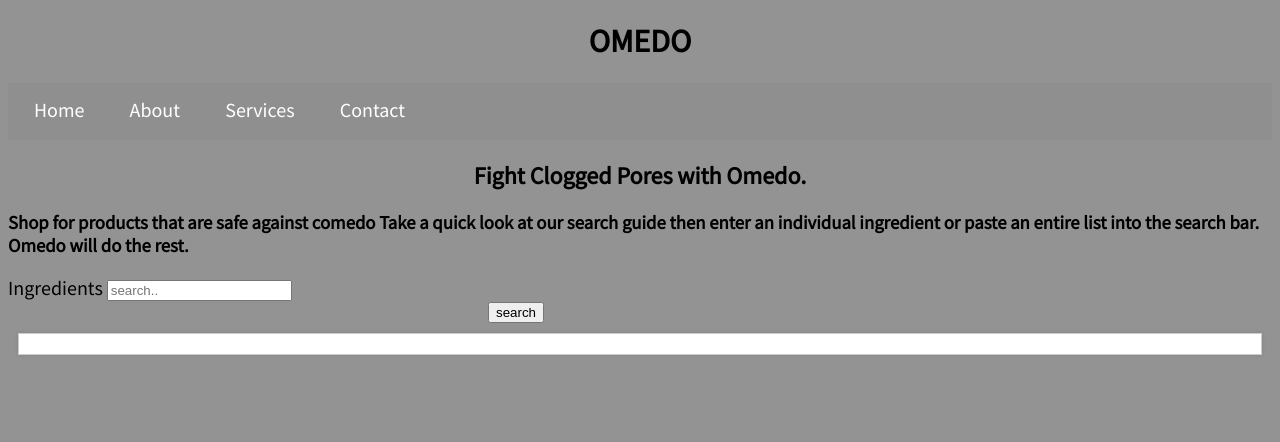
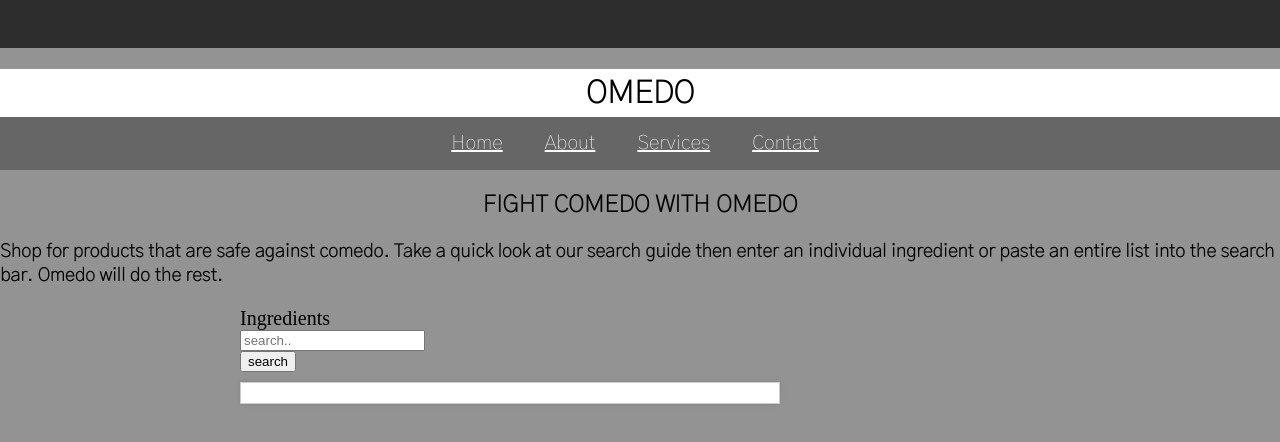
Before and after one commit to vanessalei411/pd7-create-task-nesslei, a website built with Vite: page vite-project/index.html in a window 1280 px wide. Built offline with nearby package versions, Linux system fonts and the light colour scheme.

Commit message:
AGHHHH
ADWVADVW

```diff
--- a/vite-project/index.html
+++ b/vite-project/index.html
@@ -4,18 +4,18 @@
     <meta charset="UTF-8" />
     <link rel="icon" type="image/svg+xml" href="/vite.svg" />
     <link rel="stylesheet" href="style.css">
-    <link rel="preconnect" href="https://fonts.googleapis.com">
-    <link rel="preconnect" href="https://fonts.gstatic.com" crossorigin>
-    <link href="https://fonts.googleapis.com/css2?family=Montserrat:wght@100&family=Open+Sans:wght@300&family=Source+Sans+Pro&display=swap" rel="stylesheet">
-    <meta name="viewport" content="width=device-width, initial-scale=1.0" />
-    <title>Vite App</title>
+   <link rel="preconnect" href="https://fonts.googleapis.com">
+<link rel="preconnect" href="https://fonts.gstatic.com" crossorigin>
+<link href="https://fonts.googleapis.com/css2?family=Gothic+A1:wght@100&family=Montserrat:wght@100&family=Open+Sans:wght@300&family=Source+Sans+Pro&display=swap" rel="stylesheet">
   </head>
-  <title class = "title" >OMEDO</title>
-  <div class = "random">
-    <title class = "title" >OMEDO</title>
+  <title class = "titles" >OMEDO</title>
+  <body>
+  <div class="toolbar">
   </div>
-  <body>
+  <div class="omedo">
     <h1> OMEDO </h1>
+  </div>
+
     <nav>
       <ul>
         <li><a href="#">Home</a></li>
@@ -26,19 +26,26 @@
     </nav>
     </div>
     <section class="bodybody">
-      <h1 class="heading">Fight Clogged Pores with Omedo.</h1>
+      <h1 class="heading">FIGHT COMEDO WITH OMEDO</h1>
       <h3 class="disciption">
-        Shop for products that are safe against comedo Take a quick look at our
+        Shop for products that are safe against comedo. Take a quick look at our
         search guide then enter an individual ingredient or paste an entire list
         into the search bar. Omedo will do the rest.
       </h3>
 
-    <a> Ingredients </a>
-
-    <input type="text" id = "userInput" class="userInput" placeholder="search.." />
 </section>
 
-<button class="search" id="srchBtn">search</button>
+<section class="containers">
+  <a> Ingredients </a>
+  <div class="search-container">
+    <input type="text" id = "userInput" class="userInput" placeholder="search.." />
+  </div>
+
+
+  <div class = "button-container">
+   <button class="search" id="srchBtn">search</button>
+  </div>
+</section>
 
 <div class="flex-container">
   <div id="output-container"></div>
--- a/vite-project/style.css
+++ b/vite-project/style.css
@@ -1,23 +1,35 @@
-
-.search {
-  margin-left: 30rem;
+*, *:before, *:after {
+  vertical-align: baseline;
+  box-sizing: inherit;
 }
 
+body {
+  margin: 0;
+  padding: 0;
+}
+
+ul {
+  margin: 0;
+  padding: 0;
+}
+
+
 nav {
-  background-color: rgba(143,143,143,255);
+  background-color:rgba(102,102,102,255);
 }
 
 nav ul {
-  list-style-type: none;
   padding: 0;
-  overflow: hidden;
-  display: inline-block;
   margin: 0 10px;
+  display: flex;
+  justify-content: center;
+  align-items: center;
 }
 
 nav li {
   display: inline-block;
   margin-right: 10px;
+  font-family: 'Gothic A1', sans-serif;
 }
 
 nav li a {
@@ -25,7 +37,6 @@ nav li a {
   color: white;
   text-align: center;
   padding: 14px 16px;
-  text-decoration: none;
 }
 
 nav li a:hover {
@@ -35,6 +46,8 @@ nav li a:hover {
 
 .flex-container {
   display: flex;
+  width: 35rem;
+  margin-left: 14.4rem;
 }
 
 #output-container {
@@ -50,18 +63,57 @@ nav li a:hover {
 
 h1 {
   text-align: center;
+  font-family: 'Gothic A1', sans-serif;
+}
+
+h3 {
+  font-family: 'Gothic A1', sans-serif;
+}
+
+.description {
+  margin: 0.3 rem 0;
+  display: block;
+  margin-block-start: 1 em;
+  margin-block-end: 1 em;
+  margin-inline-start: 0px;
+  margin-inline-end: 0px;
 }
 
 body {
   background-color: rgba(147,147,147,255);
-  font-family: 'Montserrat', sans-serif;
-  font-family: 'Open Sans', sans-serif;
-  font-family: 'Source Sans Pro', sans-serif;
 }
 
 a {
   font-size: 20px;
-  font-family: 'Montserrat', sans-serif;
-  font-family: 'Open Sans', sans-serif;
-  font-family: 'Source Sans Pro', sans-serif;
 }
+
+.titles {
+  background-color: #fff;
+}
+
+.containers {
+  margin-left: 15rem;
+}
+
+.toolbar{
+  height: 3rem;
+  background-color: rgba(45,45,45,255);
+  width: 100%;
+  top: 0;
+  left: 0;
+  margin: 0;
+  padding: 0;
+  line-height: 3rem;
+}
+
+.omedo {
+  height: 3rem;
+  background-color: #fff;
+  width: 100%;
+  top: 3rem;
+  left: 0;
+  margin: 0;
+  padding: 0;
+  line-height: 3rem;
+  font-family: 'Gothic A1', sans-serif;
+}
```
